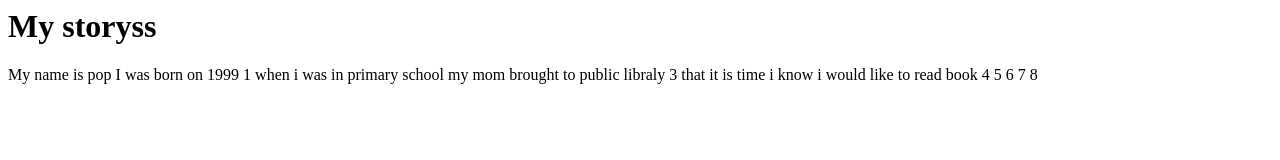
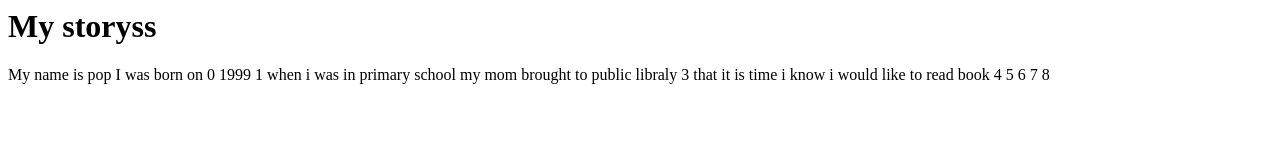
Before and after one commit to ekachaikeaw/learn-flex-jsd6, a plain HTML site: page index.html in a window 1280 px wide. Drawn offline with Linux system fonts and the light colour scheme.

Commit message:
version-7: by the way, you do to ,Thanks for read

```diff
--- a/index.html
+++ b/index.html
@@ -6,6 +6,6 @@
 </head>
 <body>
     <h1>My storyss</h1>
-    <p>My name is pop I was born on 1999 1 when i was in primary school my mom brought to public libraly 3 that it is time i know i would like to read book 4 5 6 7 8</p>
+    <p>My name is pop I was born on 0 1999 1 when i was in primary school my mom brought to public libraly 3 that it is time i know i would like to read book 4 5 6 7 8</p>
 </body>
 </html>
```
